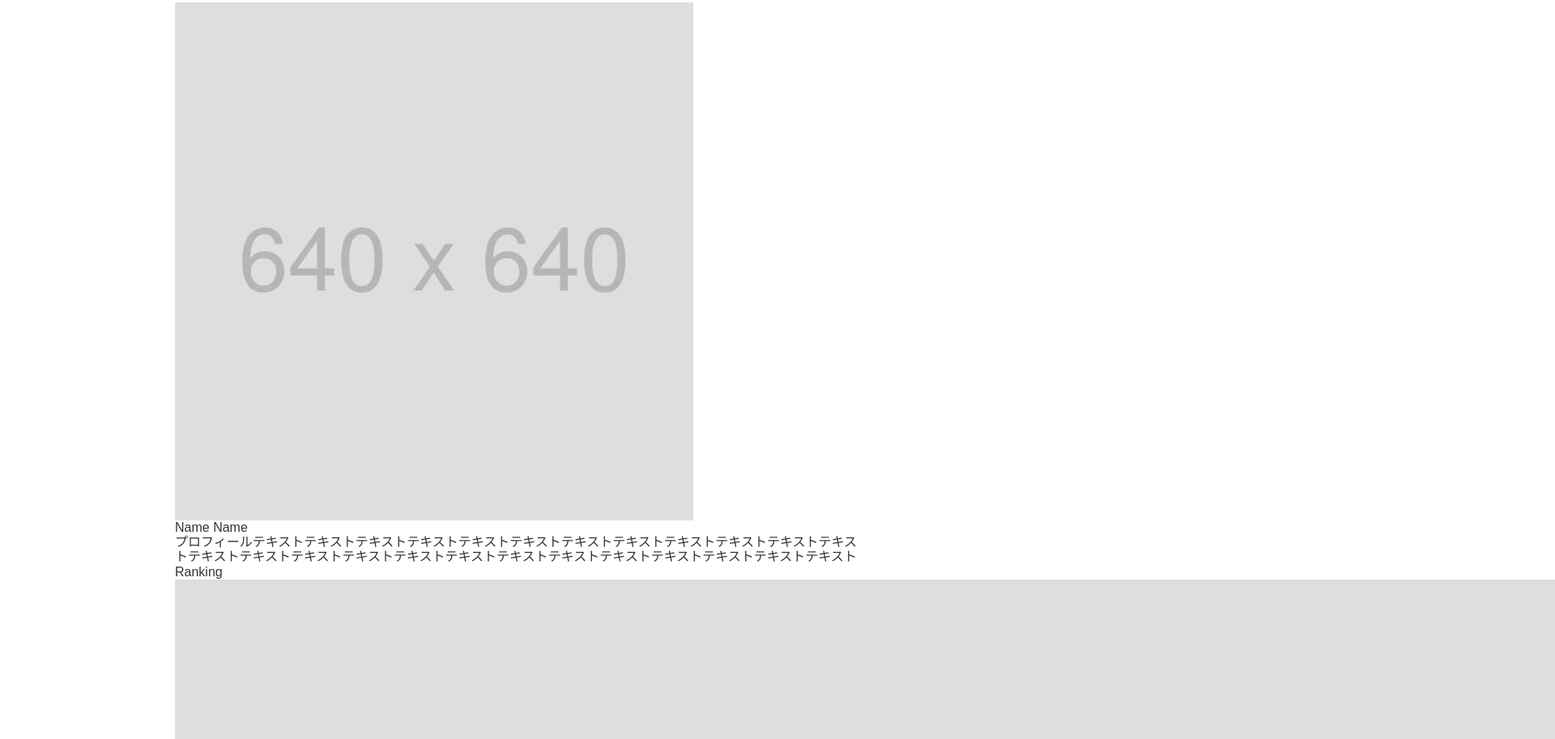
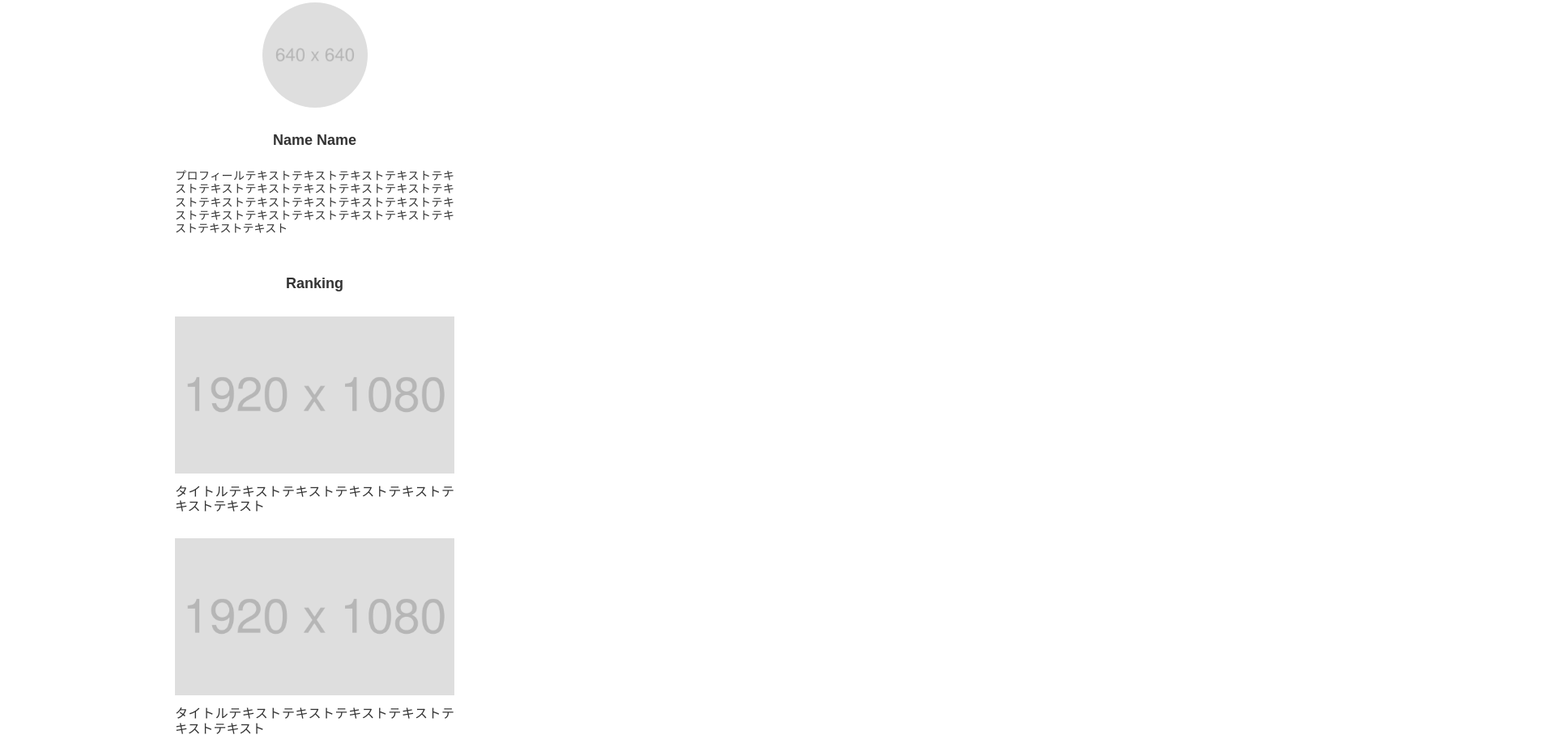
Before and after one commit to okky-hi/html_practice, a plain HTML site: page sample1/index.html in a window 1280 px wide. Shown: the part 2586-3499 px from the top of the page at 81% size, 1920 px wide, since content can reach past the window. Drawn offline with Linux system fonts and the light colour scheme.

Commit message:
ランキングのCSS記述

```diff
--- a/sample1/index.html
+++ b/sample1/index.html
@@ -94,7 +94,7 @@
             <div class="sub-content-inner">
                 <section class="profile">
                     <img src="img/author.jpg" class="profile-img" alt="プロフィール写真">
-                    <h3 class="author-name">Name Name</h3>
+                    <h2 class="author-name">Name Name</h3>
                     <p class="profile-text">プロフィールテキストテキストテキストテキストテキストテキストテキストテキストテキストテキストテキストテキストテキストテキストテキストテキストテキストテキストテキストテキストテキストテキストテキストテキストテキスト</p>
                 </section>
 
--- a/sample1/style.css
+++ b/sample1/style.css
@@ -122,3 +122,57 @@ body {
     border: none;
 
 }
+
+
+/* ========== sub content ========== */
+
+.sub-content-inner {
+    max-width: 345px;
+    text-align: center;
+}
+
+.sub-content-inner h2 {
+    font-size: 18px;
+    font-weight: bold;
+}
+
+
+/* ========== profile ========== */
+
+.profile {
+    margin-bottom: 50px;
+}
+
+.profile-img {
+    border-radius: 50%;
+    max-width: 130px;
+}
+
+.author-name {
+    margin: 30px 0 26px 0;
+}
+
+.profile-text {
+    font-size: 14px;
+    text-align: justify;
+}
+
+
+/* ========== ranking ========== */
+
+.ranking-title {
+    margin-bottom: 30px;
+}
+
+.ranking-article {
+    margin-bottom: 26px;
+}
+
+.ranking-img {
+    width: 100%;
+}
+
+.ranking-article-title {
+    margin: 14px 0 30px 0;
+    text-align: justify;
+}
```
